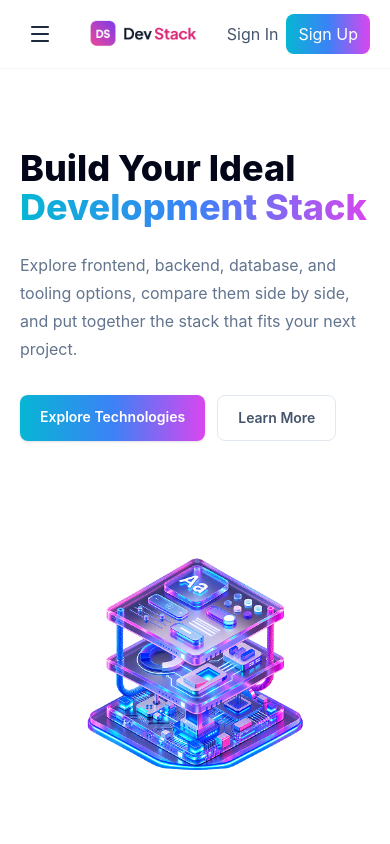
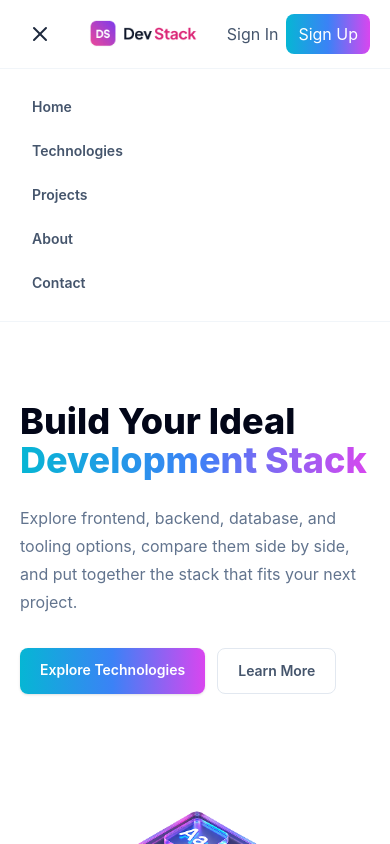
Before and after one commit to sasamir10/dev-stack-builder, a React (Vite) app: page / in a window 390 px wide. Both pictures are taken after a click on the button "Open navigation menu". Shown: the top 844 px of the page. Built offline with nearby package versions, Linux system fonts and the light colour scheme.

Commit message:
feat: add responsive mobile navigation menu

```diff
--- a/src/components/Navbar.tsx
+++ b/src/components/Navbar.tsx
@@ -1,9 +1,16 @@
-import { Menu } from "lucide-react";
+import { Menu, X } from "lucide-react";
+import { useState } from "react";
 import logoText from "../assets/logo-text.png";
 
 const navLinks = ["Home", "Technologies", "Projects", "About", "Contact"];
 
 export default function Navbar() {
+    const [isMenuOpen, setIsMenuOpen] = useState(false);
+
+    function closeMobileMenu() {
+        setIsMenuOpen(false);
+    }
+
     return (
         <header className="sticky top-0 z-50 border-b border-slate-100 bg-white/95 backdrop-blur">
             <div className="mx-auto flex h-17 max-w-7xl items-center justify-between px-5 lg:px-8">
@@ -47,14 +54,25 @@ export default function Navbar() {
                 <div className="grid w-full grid-cols-[auto_1fr_auto] items-center gap-3 md:hidden">
                     <button
                         type="button"
-                        aria-label="Open navigation menu"
+                        aria-label={
+                            isMenuOpen
+                                ? "Close navigation menu"
+                                : "Open navigation menu"
+                        }
+                        aria-expanded={isMenuOpen}
+                        onClick={() => setIsMenuOpen((isOpen) => !isOpen)}
                         className="grid h-10 w-10 place-items-center rounded-lg text-slate-800 transition-colors hover:bg-slate-100"
                     >
-                        <Menu size={24} strokeWidth={2.2} />
+                        {isMenuOpen ? (
+                            <X size={24} />
+                        ) : (
+                            <Menu size={24} strokeWidth={2.2} />
+                        )}
                     </button>
 
                     <a
                         href="#home"
+                        onClick={closeMobileMenu}
                         className="justify-self-center overflow-hidden"
                     >
                         <img
@@ -78,6 +96,23 @@ export default function Navbar() {
                     </div>
                 </div>
             </div>
+
+            {isMenuOpen && (
+                <nav className="border-t border-slate-100 bg-white px-5 py-4 md:hidden">
+                    <div className="mx-auto flex max-w-7xl flex-col">
+                        {navLinks.map((link) => (
+                            <a
+                                key={link}
+                                href={`#${link.toLowerCase()}`}
+                                onClick={closeMobileMenu}
+                                className="rounded-lg px-3 py-3 text-sm font-semibold text-slate-600 transition-colors hover:bg-slate-50 hover:text-slate-950"
+                            >
+                                {link}
+                            </a>
+                        ))}
+                    </div>
+                </nav>
+            )}
         </header>
     );
 }
```
